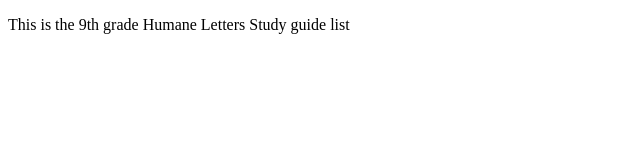
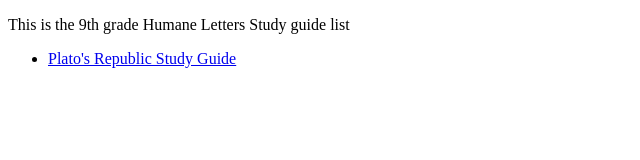
Before and after one commit to McD1224/McD1224.github.io, a plain HTML site: page HumaneLetterGuide.html in a window 1280 px wide. Shown: the whole page, without its empty margins (0-640 px from the left). Drawn offline with Linux system fonts and the light colour scheme.

Commit message:
Humane Letters Updated

```diff
--- a/HumaneLetterGuide.html
+++ b/HumaneLetterGuide.html
@@ -4,5 +4,8 @@
     </head>
     <body>
         <p>This is the 9th grade Humane Letters Study guide list</p>
+        <ul>
+            <li><a href="https://docs.google.com/document/d/1IkC4z1ltKAcbZIHzMXA-lfXCuHvcRrJYc8TqDwb0xdM/edit?usp=share_link"> Plato's Republic Study Guide</a></li>
+        </ul>
     </body>
 </html>
```
